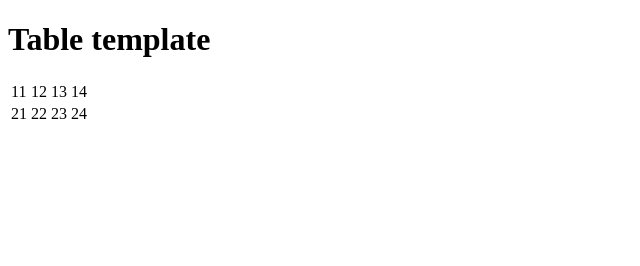
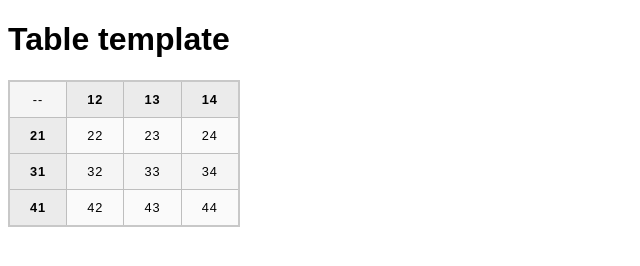
Before and after one commit to Santyru-C/Fundamentals, a plain HTML site: page html/tables/basics/blank-template.html in a window 1280 px wide. Shown: the whole page, without its empty margins (0-640 px from the left). Drawn offline with Linux system fonts and the light colour scheme.

Commit message:
Add table headers

```diff
--- a/html/tables/basics/blank-template.html
+++ b/html/tables/basics/blank-template.html
@@ -9,15 +9,29 @@
   <body>
     <h1>Table template</h1>
     <table>
-        <td>11</td>
-        <td>12</td>
-        <td>13</td>
-        <td>14</td>
         <tr>
-            <td>21</td>
+          <td>--</td>
+          <th>12</th>
+          <th>13</th>
+          <th>14</th>
+        </tr>
+        <tr>
+            <th>21</th>
             <td>22</td>
             <td>23</td>
             <td>24</td>
+        </tr>
+        <tr>
+          <th>31</th>
+          <td>32</td>
+          <td>33</td>
+          <td>34</td>
+        </tr>
+        <tr>
+          <th>41</th>
+          <td>42</td>
+          <td>43</td>
+          <td>44</td>
         </tr>
     </table>
 
--- a/html/tables/basics/minimal-table.css
+++ b/html/tables/basics/minimal-table.css
@@ -0,0 +1,35 @@
+html {
+    font-family: sans-serif;
+  }
+
+  table {
+    border-collapse: collapse;
+    border: 2px solid rgb(200,200,200);
+    letter-spacing: 1px;
+    font-size: 0.8rem;
+  }
+
+  td, th {
+    border: 1px solid rgb(190,190,190);
+    padding: 10px 20px;
+  }
+
+  th {
+    background-color: rgb(235,235,235);
+  }
+
+  td {
+    text-align: center;
+  }
+
+  tr:nth-child(even) td {
+    background-color: rgb(250,250,250);
+  }
+
+  tr:nth-child(odd) td {
+    background-color: rgb(245,245,245);
+  }
+
+  caption {
+    padding: 10px;
+  }
```
